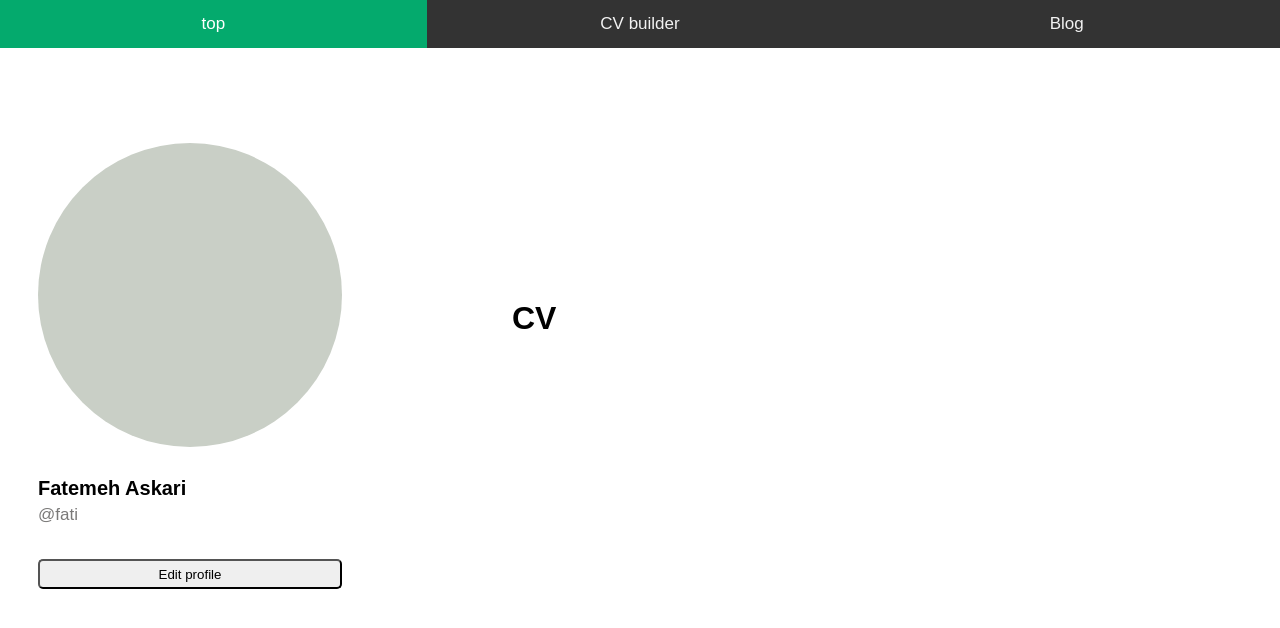
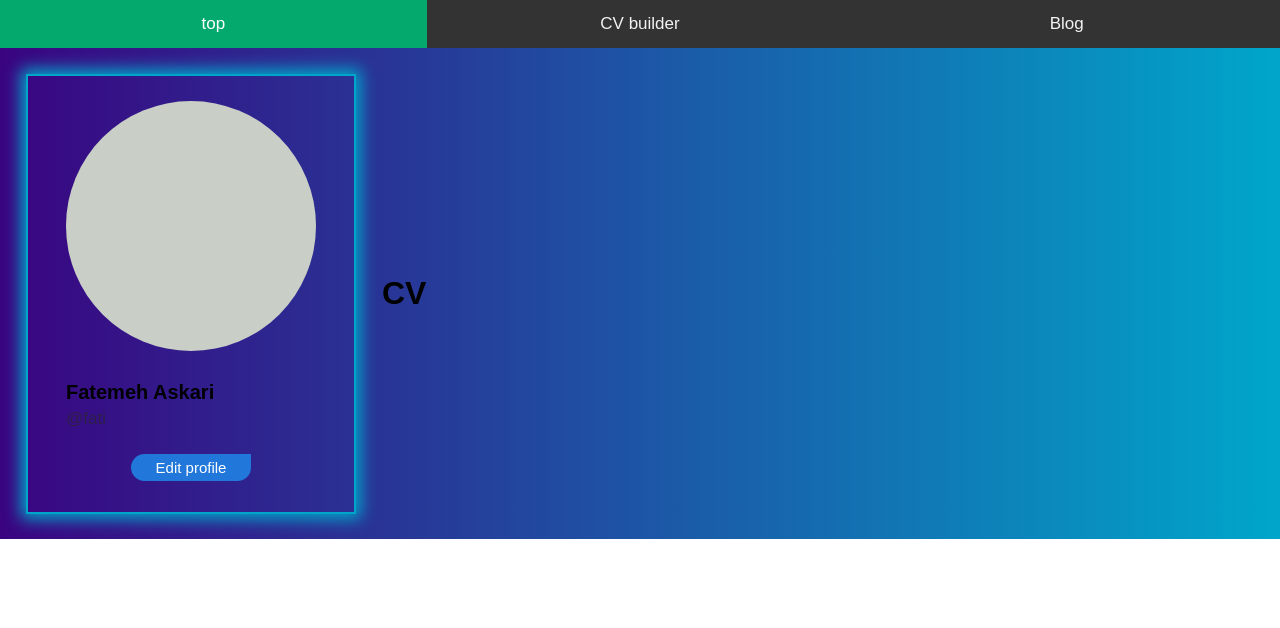
Before and after one commit to combinator4001/combinator-front, a React (Create React App) app: page /profileuser in a window 1280 px wide. Shown: the top 628 px of the page. Built offline with nearby package versions, Linux system fonts and the light colour scheme.

Commit message:
profile style added

```diff
--- a/src/component/profile-user/Profileuser.js
+++ b/src/component/profile-user/Profileuser.js
@@ -71,8 +71,11 @@ class profileuser extends React.Component {
                     <div className="info name5">{name+" "+lastname}</div>
                     <div className="info usernam5">{username}</div>
                     <div className="info bio5">{bio}</div>
-                    <button type="submit" className="btn5" onClick={()=>{this.handleShowupdate(); this.handleShowinfo();}} >Edit profile</button>
-                    {update}
+                    <div className="btn5_container">
+                        <button type="submit" className="btn5" onClick={()=>{this.handleShowupdate(); this.handleShowinfo();}} >Edit profile</button>
+                        {update}
+                    </div>
+
 
                 </>
 
@@ -88,7 +91,7 @@ class profileuser extends React.Component {
                     <input type="text" placeholder="Firstname" value={name} onChange={this.handleChangename} className="namepro6"/>
                     <input type="text" placeholder="Lastname" value={lastname} onChange={this.handleChangelastname} className="lastpro6"/>
                     <input type="text" placeholder="Username" value={username} onChange={this.handleChangeusername} className="userpro6"/>
-                    <input type="text" placeholder="Bio" value={bio} onChange={this.handleChangebio} className="biopro6"/>
+                    <textarea type="text" placeholder="Bio" value={bio} onChange={this.handleChangebio} className="biopro6"/>
                 </form>
                 <div>
                     <button className="btn6" onClick={()=>{this.handleShowupdate(); this.handleShowinfo();}}>save</button>
--- a/src/component/profile-user/profile.css
+++ b/src/component/profile-user/profile.css
@@ -2,50 +2,83 @@
     display: flex;
     justify-content: left;
     align-items: center;
+    background-image :linear-gradient(90deg,#3a0480 ,#00a6ca ) ;
 }
 .profile{
-    width: 40%;
+    width: auto;
+    border: 2px #00a6ca solid;
+    padding-bottom: 2%;
+    padding-top: 2%;
+    padding-left: 3%;
+    padding-right: 3%;
+    margin: 2%;
+    box-shadow: #00a6ca 0rem 0rem 15px 5px;
+
+
 }
 .comppnent_aprt{
     width: 60%;
 }
 .img5{
-    height: 304px;
-    width: 304px;
+    height: 250px;
+    width: 250px;
     background-color: rgb(201, 207, 198);
     border-radius: 50%;
-    margin-top: 95px;
-    margin-left: 38px;
+    margin-top: 0px;
+    margin-left: 0px;
 }
 .name5{
     margin-top: 30px;
-    margin-left: 38px;
+    margin-left: 0px;
     font-weight: bold;
     font-size: 20px;
 }
 .usernam5{
     margin-top: 5px;
-    margin-left: 38px;
+    margin-left: 0px;
     font-size: 17px;
     color: rgba(41, 40, 38, 0.623);
 }
 .bio5{
     margin-top: 15px;
-    margin-left: 38px;
+    margin-left: 0px;
     font-size: 18px;
+    border-left:2px #3a0480 solid ;
+    padding-left: 3%;
+}
+.btn5_container{
+    display: flex;
+    justify-content: center;
+    align-items: center;
 }
 .btn5{
-    width: 304px;
-    height: 30.4px;
-    margin-top: 19px;
-    margin-left: 38px;
-    border-radius: 5px;
+    height: 100%;
+    border-radius: 50px;
+    border-top-right-radius: 0px;
+    font-size: 15px;
+    margin-bottom: 2%;
+    padding-top: 5px;
+    padding-bottom: 5px;
+    padding-left: 10%;
+    padding-right: 10%;
+    margin-top: 4%;
+    background-color: #2177da;
+    border: none;
+    float: left;
+    width: auto;
+    color: white;
+    margin-left: 0px;
+}
+.btn5:hover{
+    cursor: pointer;
+    background-color: #3a0480;
+    transition: background-color 1s ;
 }
 .namepro6{
     width: 304px;
     height: 30.4px;
     margin-top: 19px;
-    margin-left: 38px;
+    margin-left: 0px;
     border-radius: 5px;
 }
 .form6{
@@ -56,26 +89,26 @@
     width: 304px;
     height: 30.4px;
     margin-top: 19px;
-    margin-left: 38px;
+    margin-left: 0px;
     border-radius: 5px;
 }
 .userpro6{
     width: 304px;
     height: 30.4px;
     margin-top: 19px;
-    margin-left: 38px;
+    margin-left: 0px;
     border-radius: 5px;
 }
 .biopro6{
     width: 304px;
     height: 90px;
     margin-top: 19px;
-    margin-left: 38px;
+    margin-left: 0px;
     border-radius: 5px;
 
 }
 .btn6{
-    margin-left: 38px;
+    margin-left: 0px;
     border-radius: 5px;
     height: 30.4px;
     width: 59px;
```
Also changed, not shown: src/component/ForgetPass/signupBackGround1.jpg (added), src/component/Login/signupBackGround.jpg (added).
